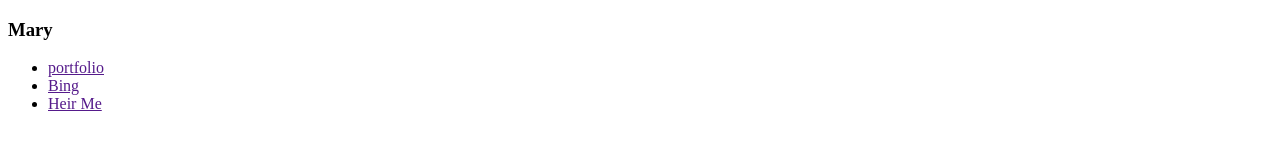
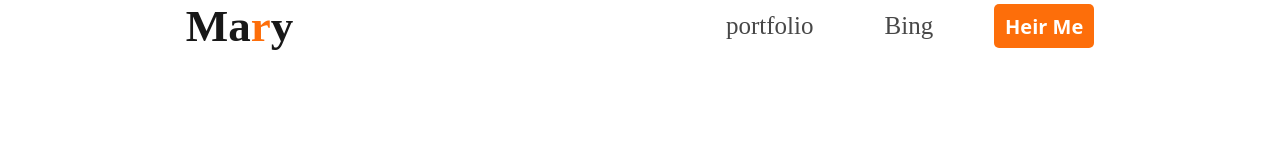
Before and after one commit to Rabiul-program-Hub/pp-frist-portfollio, a plain HTML site: page index.html in a window 1280 px wide. Drawn offline with Linux system fonts and the light colour scheme.

Commit message:
nav done

```diff
--- a/index.html
+++ b/index.html
@@ -4,6 +4,7 @@
     <meta charset="UTF-8">
     <meta name="viewport" content="width=device-width, initial-scale=1.0">
     <title>Document</title>
+    <link rel="stylesheet" href="style.css">
 </head>
 <body>
     <header>
@@ -15,7 +16,7 @@
         <li>
             <a href="">Bing</a>
         </li>
-        <li class="common-btn"><a href="">Heir Me</a></li>
+        <li ><button class="common-btn">Heir Me</button></li>
     </ul>
 </nav>
     </header>
--- a/style.css
+++ b/style.css
@@ -0,0 +1,52 @@
+* {
+    margin: 0px;
+    padding: 0px;
+    box-sizing: border-box;
+}
+
+/* common Button */
+.common-btn {
+    border-radius: 5px;
+    border-style: none;
+    background: #FD6E0A;
+    color: var(--White-Color, #FFF);
+    font-family: "Open Sans";
+    font-size: 20px;
+    font-weight: 700;
+    width: 100px;
+    height: 44px;
+}
+/* nav style section */
+nav {
+    display: flex;
+    justify-content: space-around;
+}
+
+ul {
+    display: flex;
+    align-items: center;
+}
+
+ul>li {
+    list-style: none;
+    margin-left: 51px;
+    font-size: 25px;
+
+}
+
+ul a {
+    text-decoration: none;
+    color: var(--Dark-02, #474747);
+    padding: 10px;
+}
+
+.nav-title {
+    font-size: 45px;
+    font-weight: 800;
+    color: var(--Dark-01, #181818);
+}
+
+.nave-title-color {
+    color: #FD6E0A;
+
+}
```
